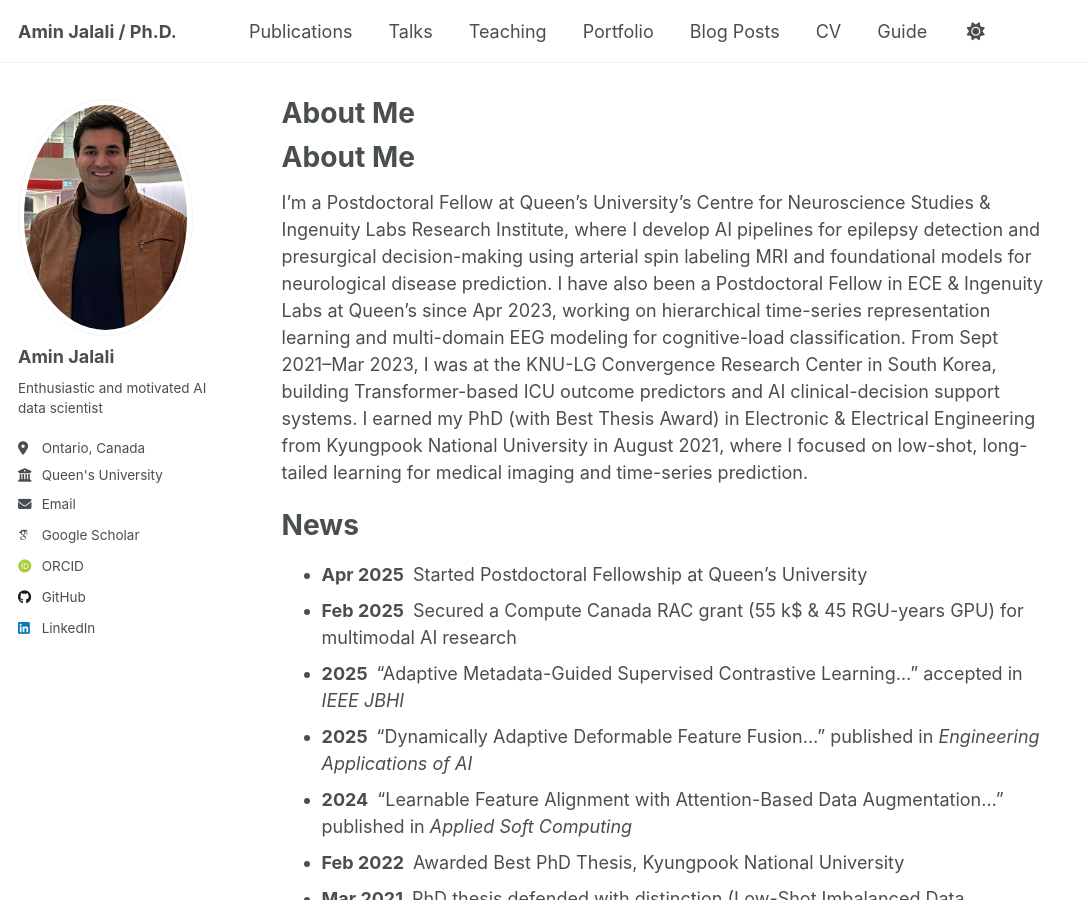
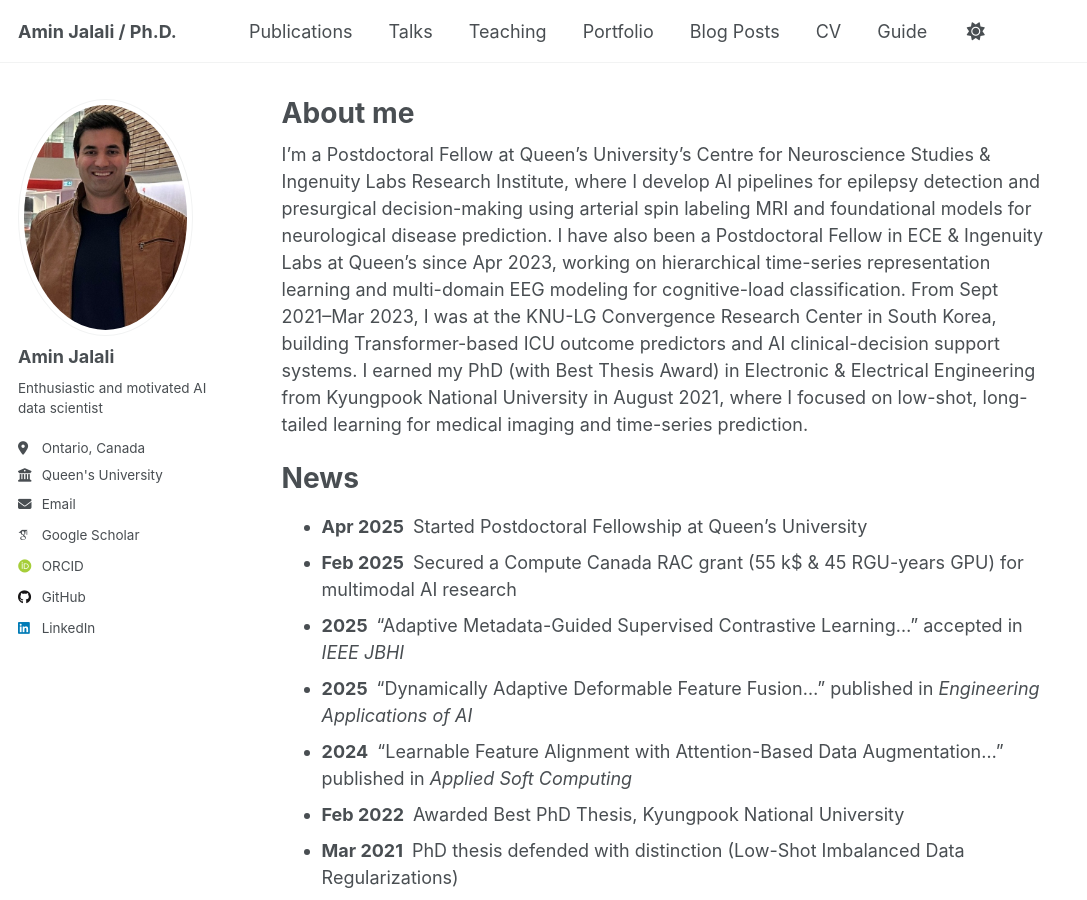
Before and after one commit to aminjalali-research/aminjalali-research.github.io, a Jekyll site: the page built from _pages/about.md, in a window 1280 px wide and 900 px high. Shown: the whole window, without its empty margins (0-1087 px from the left). Built offline with Jekyll 4.4.1, drawn with Linux system fonts in a browser that asks for light colours; some web fonts are replaced; our own code applies the rules of GitHub Pages for plain Markdown files; part of the change alters nothing that is shown.

Commit message:
Update about.md

```diff
--- a/_pages/about.md
+++ b/_pages/about.md
@@ -1,4 +1,13 @@
-# About Me
+---
+permalink: /
+title: "About me"
+excerpt: "About me"
+author_profile: true
+redirect_from:
+  - /about/
+  - /about.html
+---
+
 I’m a Postdoctoral Fellow at Queen’s University’s Centre for Neuroscience Studies & Ingenuity Labs Research Institute, where I develop AI pipelines for epilepsy detection and presurgical decision-making using arterial spin labeling MRI and foundational models for neurological disease prediction. I have also been a Postdoctoral Fellow in ECE & Ingenuity Labs at Queen’s since Apr 2023, working on hierarchical time-series representation learning and multi-domain EEG modeling for cognitive-load classification. From Sept 2021–Mar 2023, I was at the KNU-LG Convergence Research Center in South Korea, building Transformer-based ICU outcome predictors and AI clinical-decision support systems. I earned my PhD (with Best Thesis Award) in Electronic & Electrical Engineering from Kyungpook National University in August 2021, where I focused on low-shot, long-tailed learning for medical imaging and time-series prediction.
 
 # News
```
